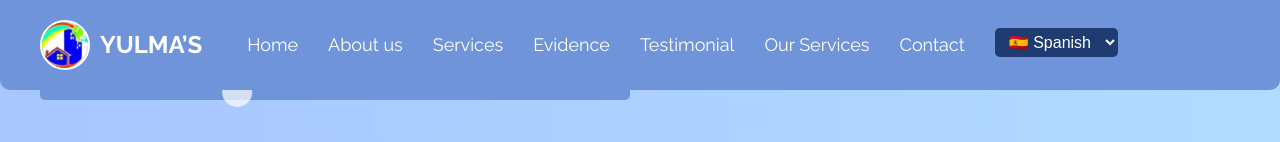
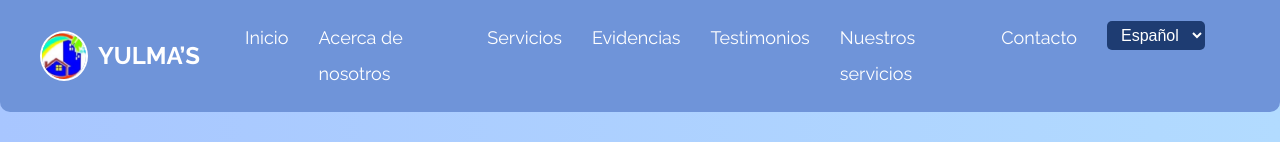
Before and after one commit to DoVirgoShaka/UsaCleanig, a plain HTML site: page index.html in a window 1280 px wide. Shown: the top 142 px of the page. Drawn offline with Linux system fonts and the light colour scheme.

Commit message:
Cambios en el nav

```diff
--- a/index.html
+++ b/index.html
@@ -30,17 +30,17 @@
             </button>
             <!-- Menú de navegación -->
             <ul class="navbar-menu">
-                <li><a href="#header">Home</a></li>
-                <li><a href="#aboutus">About us</a></li>
-                <li><a href="#service">Services</a></li>
-                <li><a href="#evidence">Evidence</a></li>
-                <li><a href="#testimonial">Testimonial</a></li>
-                <li><a href="#service-des">Our Services</a></li>
-                <li><a href="#contact">Contact</a></li>
+                <li><a href="#header">Inicio</a></li>
+                <li><a href="#aboutus">Acerca de nosotros</a></li>
+                <li><a href="#service">Servicios</a></li>
+                <li><a href="#evidence">Evidencias</a></li>
+                <li><a href="#testimonial">Testimonios</a></li>
+                <li><a href="#service-des">Nuestros servicios</a></li>
+                <li><a href="#contact">Contacto</a></li>
                 <li>
                     <select class="language-selector" id="language-selector">
-                        <option value="es">🇪🇸 Spanish</option>
-                        <option value="en">English</option>
+                        <option value="es">Español</option>
+                        <option value="en">Inglés</option>
                     </select>
                 </li>
             </ul>
--- a/style.css
+++ b/style.css
@@ -1049,7 +1049,7 @@ nav {
     /* Centra el navbar */
     transform: translateX(-50%);
     /* Ajusta el centrado */
-    max-width: 130rem;
+    max-width: 135rem;
     width: 100%;
     /* Ocupa el 100% del contenedor padre */
     background: #6f94d9;
```
Also changed, not shown: index-en.html (+1 -1 lines).
